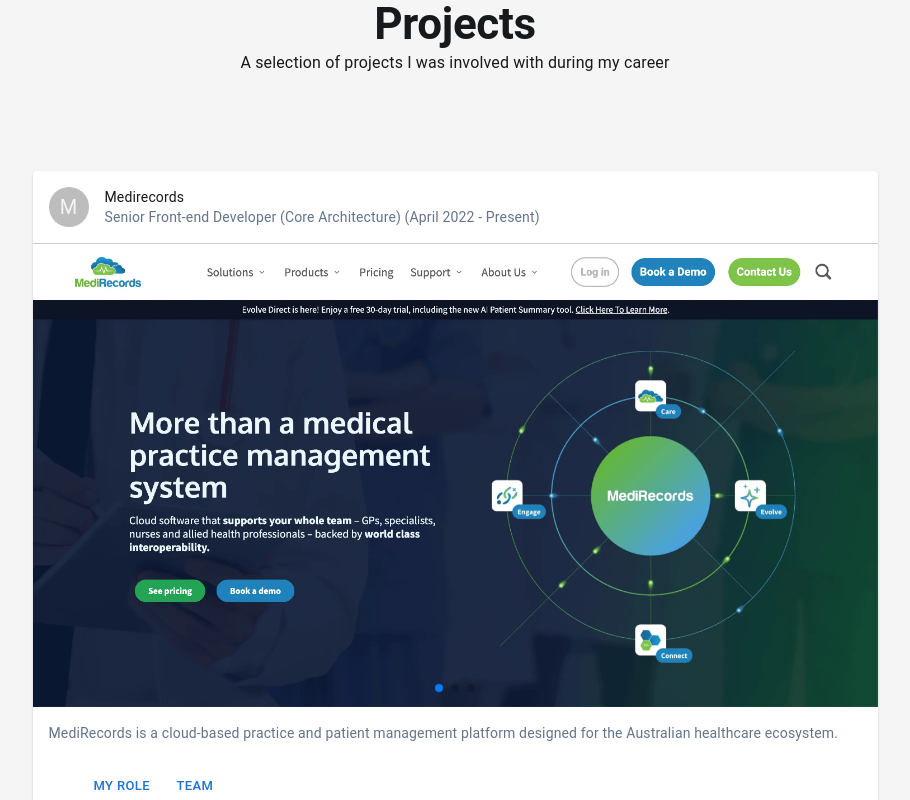
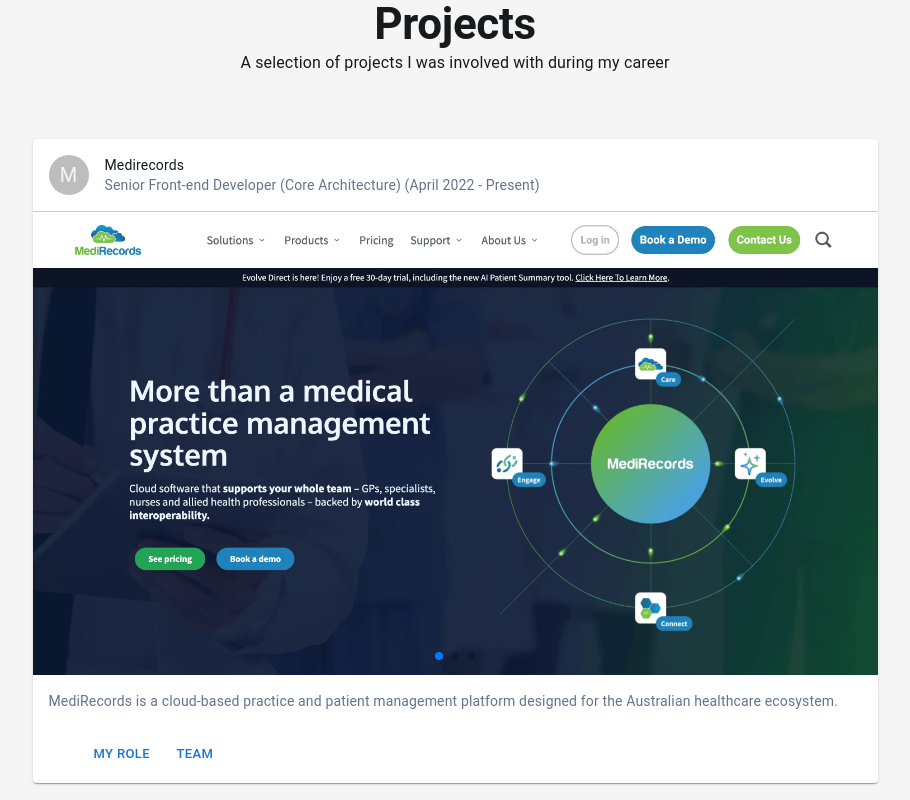
Before and after one commit to deejaygeroso/portfolio, a Next.js app: page / in a window 1280 px wide. Shown: the part 1080-1880 px from the top of the page, without its empty margins (185-1095 px from the left). Built offline with nearby package versions, Linux system fonts and the light colour scheme; some icons are missing; what @mui/material-nextjs would draw is missing.

Commit message:
fix margin

```diff
--- a/src/components/Project/Project.tsx
+++ b/src/components/Project/Project.tsx
@@ -50,7 +50,7 @@
   };
 
   return (
-    <Container sx={{ py: { xs: 1, sm: 2, md: 6 } }}>
+    <Container sx={{ py: { xs: 1, sm: 2, md: 2 } }}>
       <Card sx={{ width: '100%', maxWidth: 845, mx: 'auto' }}>
         <CardHeader
           avatar={<Avatar>{project.name.charAt(0)}</Avatar>}
```
